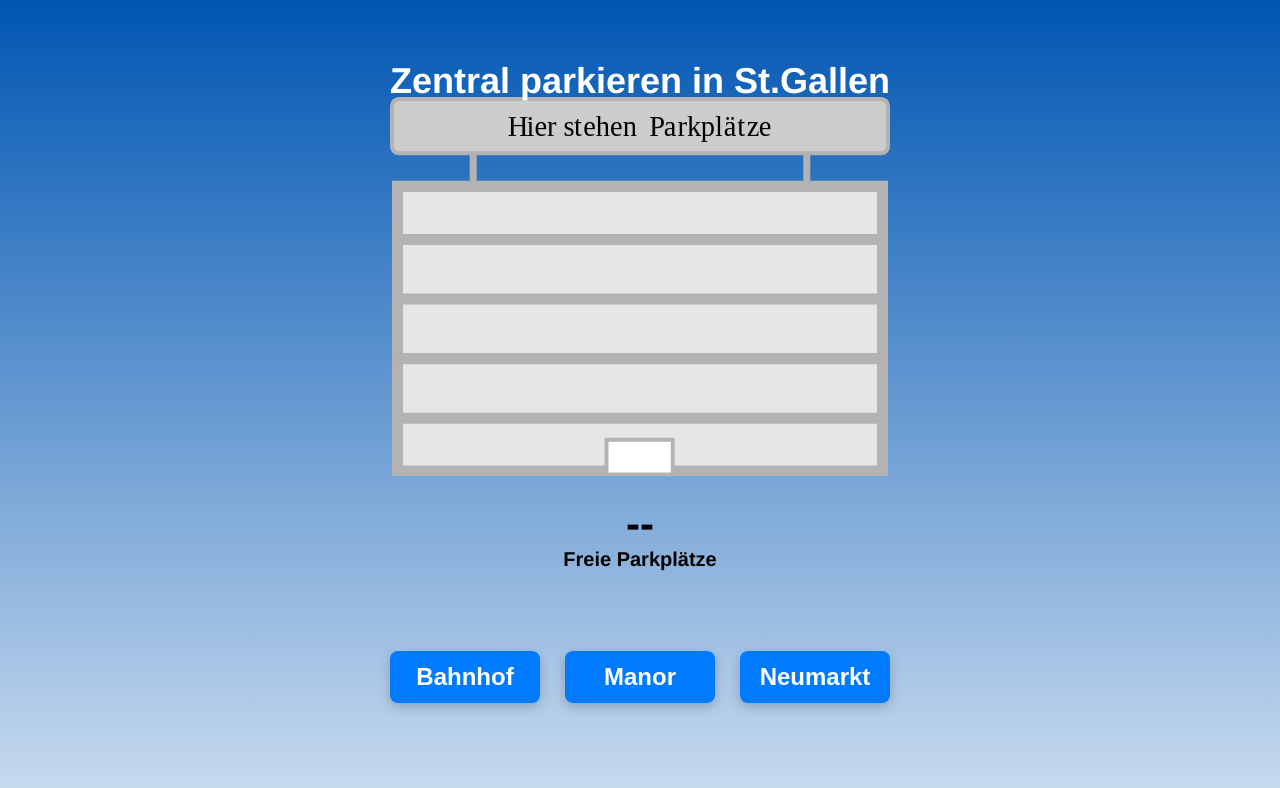
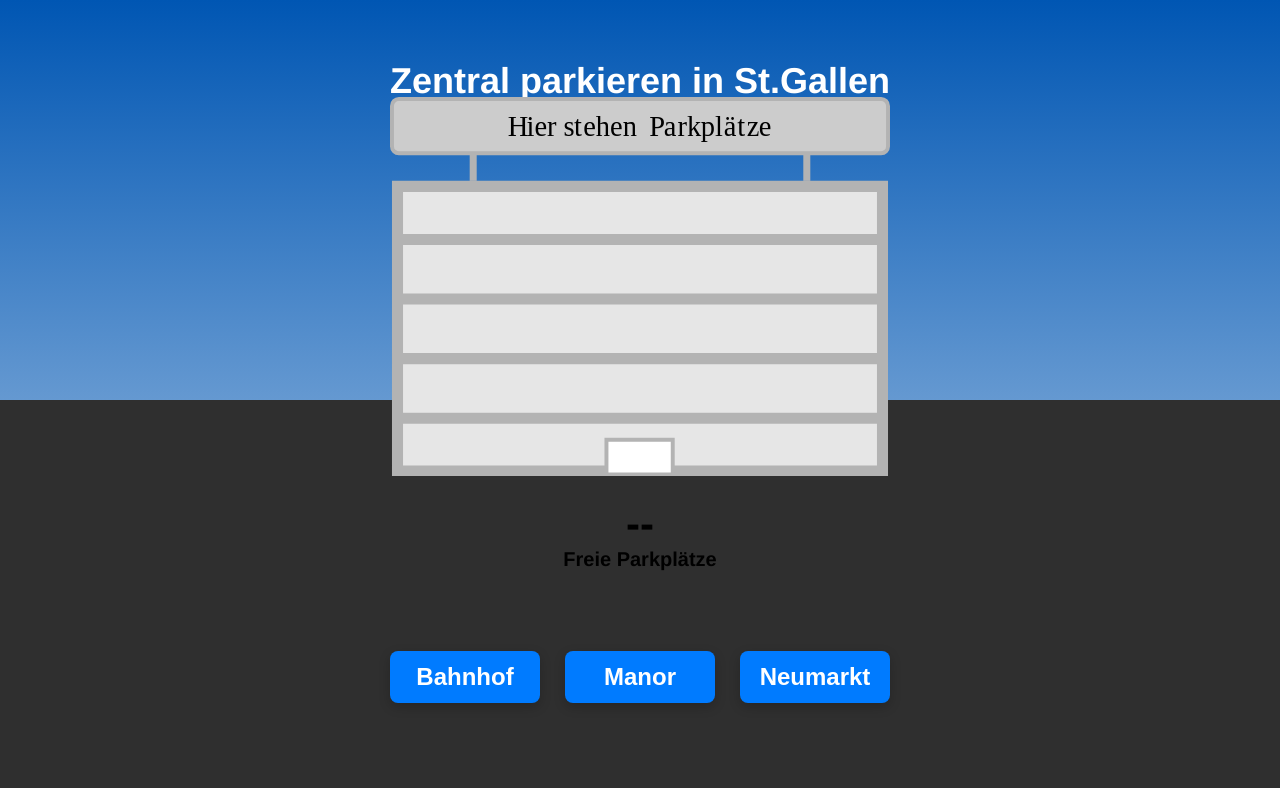
Before and after one commit to janikciril/Semesterarbeit-IM2, a plain HTML site: page index.html in a window 1280 px wide. Drawn offline with Linux system fonts and the light colour scheme.

Commit message:
Update style.css

```diff
--- a/style.css
+++ b/style.css
@@ -16,6 +16,16 @@ body {
   position: relative;
 }
 
+.bottom-overlay {
+  position: fixed;
+  bottom: 0;
+  left: 0;
+  width: 100%;
+  height: 50vh; /* untere Hälfte */
+  background-color: #2f2f2f; /* dunkelgrau */
+  z-index: -1; /* hinter allem anderen */
+  }
+
 .header-title {
   position: absolute;
   top: 60px;
@@ -29,7 +39,10 @@ body {
   overflow: hidden;
   text-overflow: ellipsis;
 }
-
+.centered-box {
+  position: relative;
+  z-index: 2; /* über den Autos */
+}
 #svg-container {
   width: 500px;
   height: auto;
@@ -38,6 +51,7 @@ body {
 .text-overlay {
   margin-top: 20px;
   text-align: center;
+  z-index: 2;
 }
 
 .text-overlay .number {
@@ -56,6 +70,7 @@ body {
   justify-content: space-between;
   width: 100%;
   max-width: 600px;
+  z-index: 2;
 }
 
 .button {
@@ -73,7 +88,7 @@ body {
 }
 
 .button:hover {
-  background-color: #0057b3b1;
+  background-color: #0057b3;
 }
 
 .button.active {
@@ -88,7 +103,7 @@ body {
   width: 100%;
   height: 100%;
   pointer-events: none;
-  z-index: 10;
+  z-index: 0;
 }
 
 .car {
```
